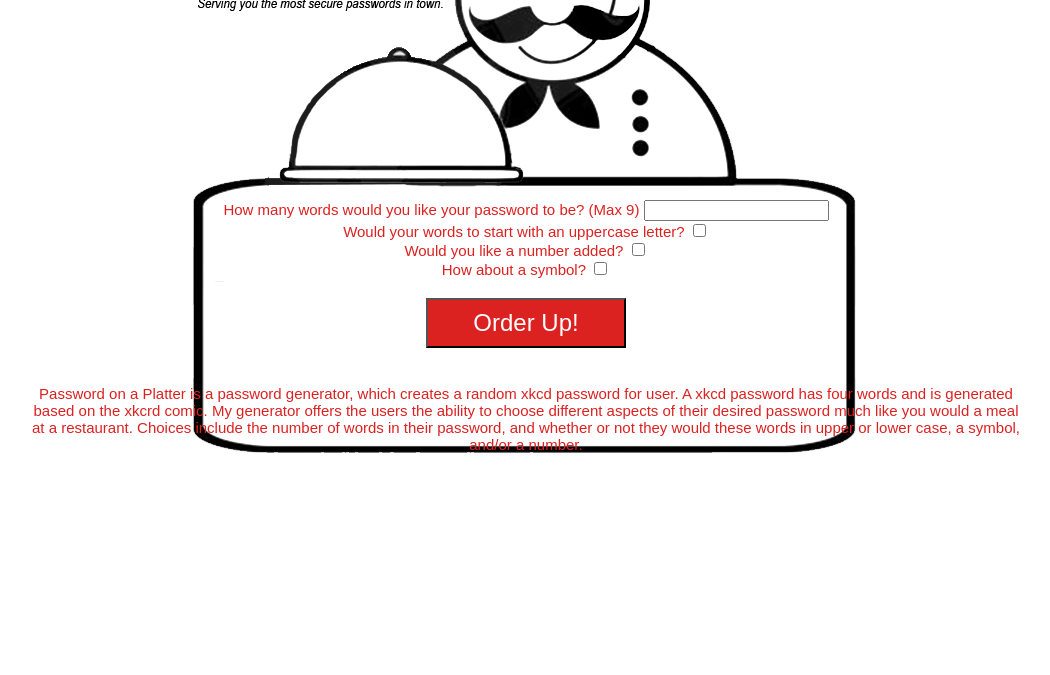
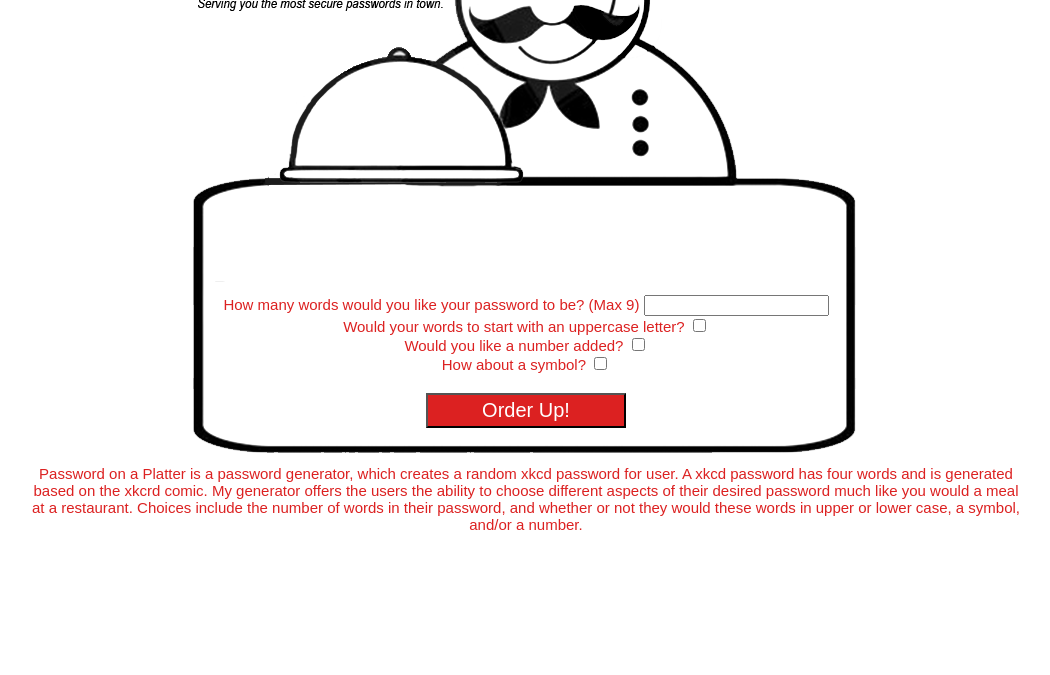
Before and after one commit to CourtneyWalsh/p2, a PHP site: page / in a window 1280 px wide. Shown: the part 225-900 px from the top of the page, without its empty margins (114-1164 px from the left). After the commit the page ends 755 px from the top, so only its background shows below. Run offline with PHP 8.4, Linux system fonts and the light colour scheme; data that the repository does not hold is empty; some web fonts are replaced.

Commit message:
Update styles.css

```diff
--- a/styles.css
+++ b/styles.css
@@ -11,8 +11,8 @@
 	text-align: center;
 	max-width: 1000px;
 	display: block;
-    margin-left: auto;
-    margin-right: auto;
+	margin-left: auto;
+	margin-right: auto;
 	width: 100%;
 	background-image: url("images/background1.png");
 	background-position: center top;
@@ -21,10 +21,10 @@
 }
 
 .password {
-	position: absolute;
+	position: relative;
 	margin-left: 300px;
 	margin-right: auto;
-	margin-top: 275px;
+	margin-top: 320px;
 	text-align: left;
 	width: 150px;
 	height: 200px;
@@ -36,9 +36,7 @@
 	display: block;
 	margin-left: auto;
 	margin-right: auto;
-	margin-top: 425px;
 	text-align: center;
-	position: relative;
 }
 
 .button {
@@ -46,8 +44,8 @@
 	background-color: #dc2121;
 	color: #ffffff;
 	width: 200px;
-	height: 50px;
-	font-size: 24px;
+	height: 35px;
+	font-size: 20px;
 	text-align:center;
 	margin: 20px;
 }
```
